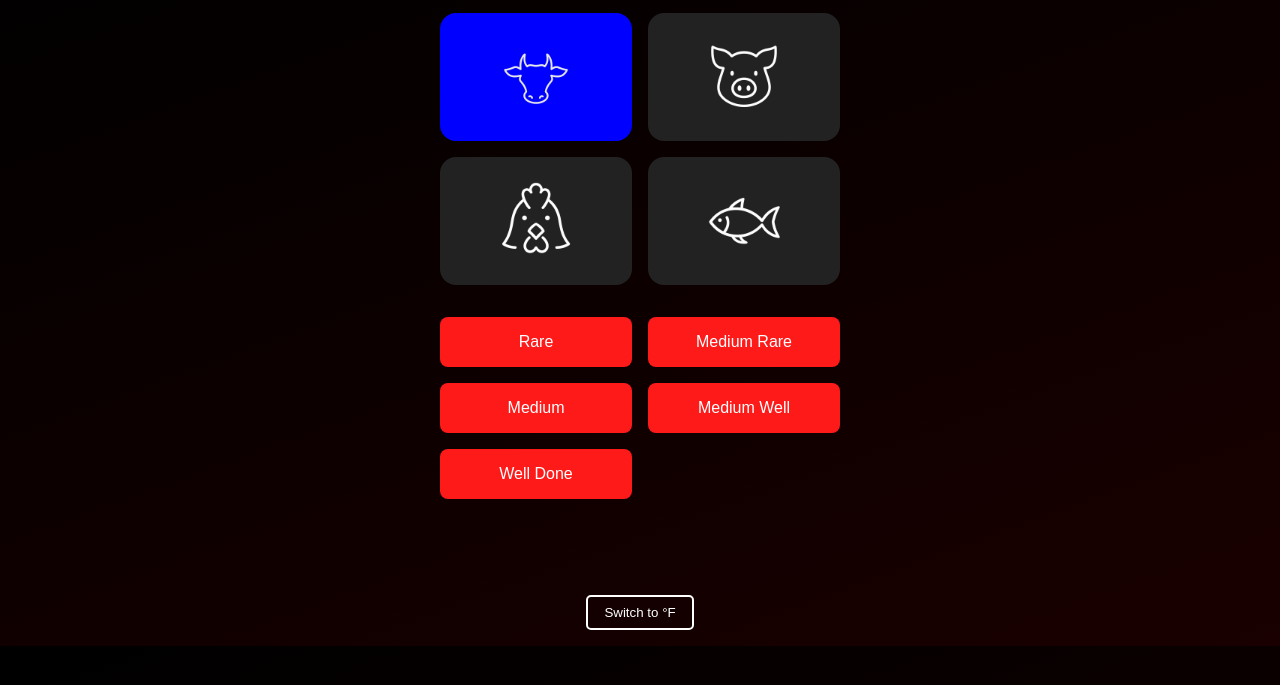
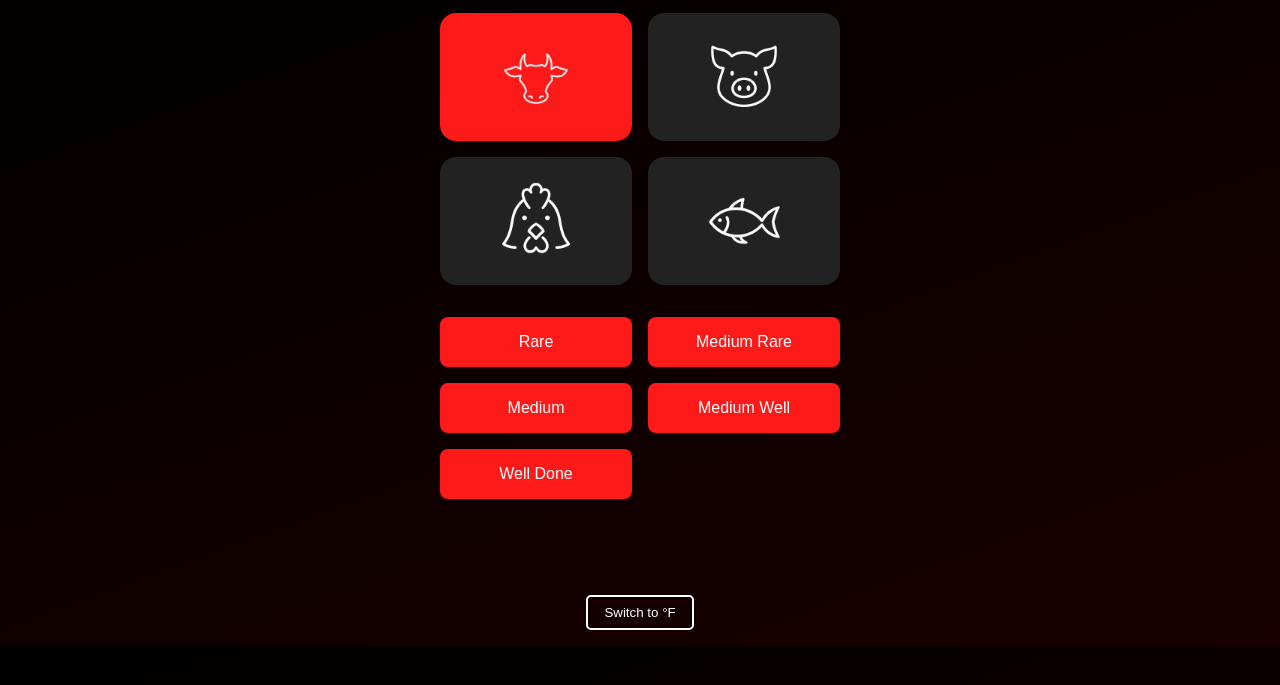
Before and after one commit to MrPink9988/CoreTempApp, a plain HTML site: page index.html in a window 1280 px wide. Both pictures are taken after a click on the element 536 px from the left and 156 px from the top of the page. Shown: the part 79-764 px from the top of the page. Drawn offline with Linux system fonts and the light colour scheme.

Commit message:
Update index.html
color change

```diff
--- a/index.html
+++ b/index.html
@@ -47,7 +47,7 @@
       height: auto;
     }
     .icon.active {
-      background-color: #0000ff; <!-- #ff1a1a -->
+      background-color: #ff1a1a;
 
     }
     .button-row {
```
